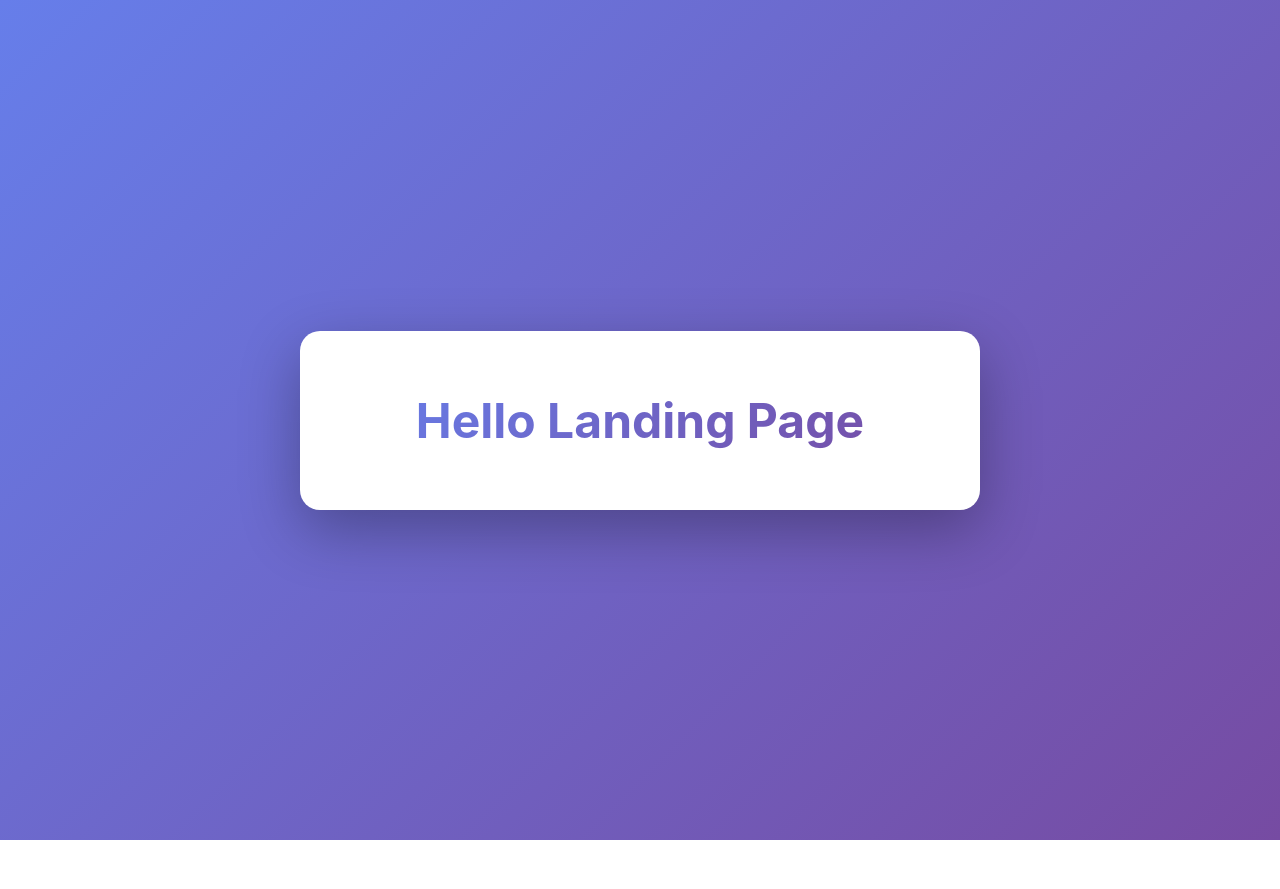
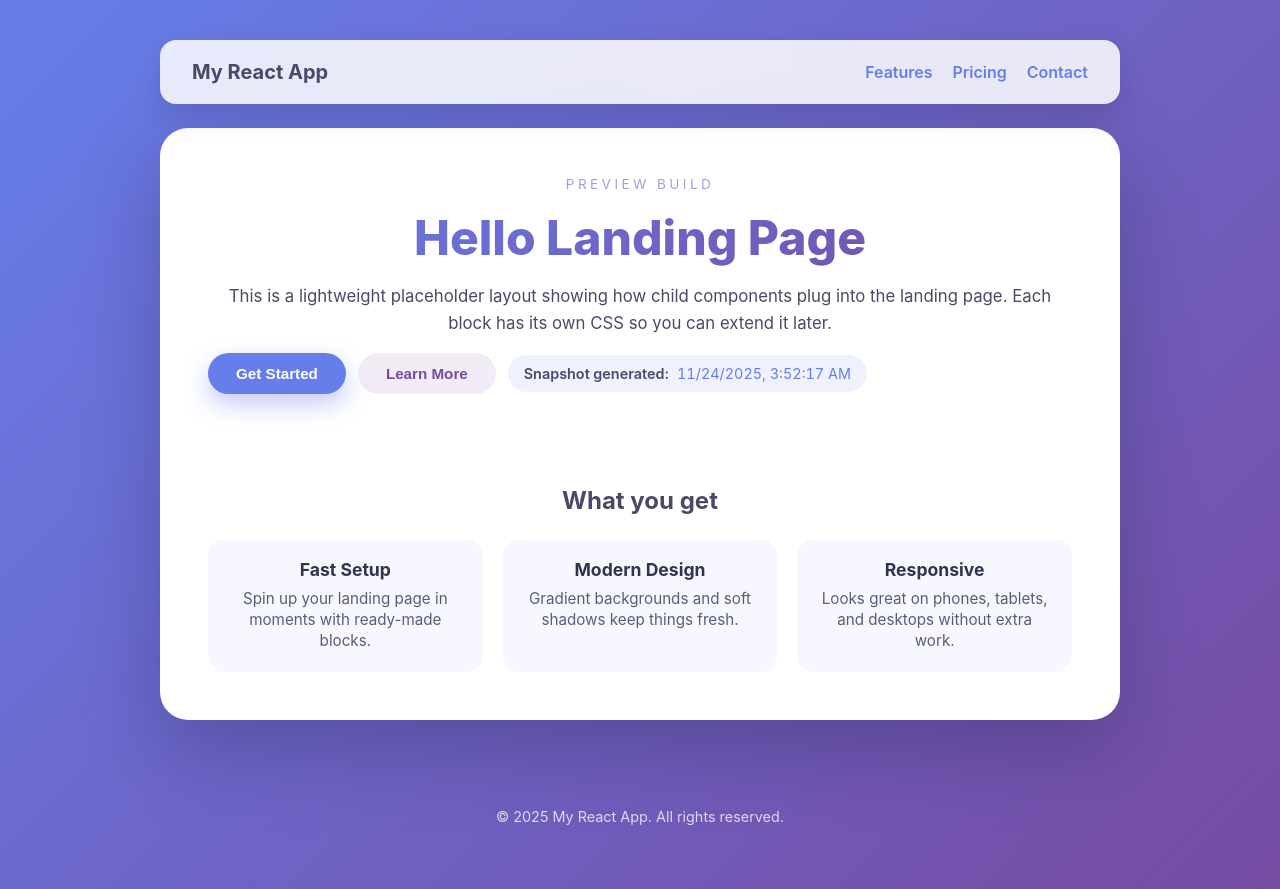
Before and after one commit to SpencerWang77/AI-Generated-YouTube-Timestamps, a React (Create React App) app: page / in a window 1280 px wide. Before the commit the page ends 840 px from the top, so only its background shows below. Built offline with nearby package versions, Linux system fonts and the light colour scheme.

Commit message:
components write 1

```diff
--- a/src/unAuth/LandingPage.css
+++ b/src/unAuth/LandingPage.css
@@ -4,23 +4,44 @@
   align-items: center;
   justify-content: center;
   background: linear-gradient(135deg, #667eea 0%, #764ba2 100%);
-  padding: 20px;
+  padding: 40px 20px;
+}
+
+.landing-shell {
+  width: 100%;
+  max-width: 960px;
+  display: flex;
+  flex-direction: column;
+  gap: 24px;
 }
 
 .landing-content {
-  text-align: center;
-  background: white;
-  padding: 60px 40px;
-  border-radius: 20px;
-  box-shadow: 0 20px 60px rgba(0, 0, 0, 0.3);
-  max-width: 600px;
-  width: 100%;
+  background: #ffffff;
+  padding: 48px;
+  border-radius: 28px;
+  box-shadow: 0 30px 80px rgba(17, 18, 53, 0.25);
+  display: flex;
+  flex-direction: column;
+  gap: 32px;
+}
+
+.landing-hero {
+  display: flex;
+  flex-direction: column;
+  gap: 16px;
+}
+
+.landing-kicker {
+  text-transform: uppercase;
+  letter-spacing: 0.25em;
+  font-size: 0.85rem;
+  color: #9fa4d4;
+  margin: 0;
 }
 
 .landing-title {
   font-size: 3rem;
-  font-weight: 700;
-  color: #333;
+  font-weight: 800;
   margin: 0;
   background: linear-gradient(135deg, #667eea 0%, #764ba2 100%);
   -webkit-background-clip: text;
@@ -28,12 +49,53 @@
   background-clip: text;
 }
 
+.landing-description {
+  margin: 0;
+  font-size: 1.05rem;
+  color: #4a4a68;
+  line-height: 1.6;
+}
+
+.landing-actions {
+  display: flex;
+  flex-wrap: wrap;
+  gap: 12px;
+  align-items: center;
+}
+
+.landing-primary,
+.landing-secondary {
+  border: none;
+  border-radius: 999px;
+  padding: 12px 28px;
+  font-size: 0.95rem;
+  font-weight: 600;
+  cursor: pointer;
+  transition: transform 0.15s ease, box-shadow 0.15s ease;
+}
+
+.landing-primary {
+  background: #667eea;
+  color: #fff;
+  box-shadow: 0 10px 25px rgba(102, 126, 234, 0.4);
+}
+
+.landing-secondary {
+  background: rgba(118, 75, 162, 0.1);
+  color: #764ba2;
+}
+
+.landing-primary:hover,
+.landing-secondary:hover {
+  transform: translateY(-1px);
+}
+
 @media (max-width: 768px) {
   .landing-title {
-    font-size: 2rem;
+    font-size: 2.25rem;
   }
 
   .landing-content {
-    padding: 40px 30px;
+    padding: 32px;
   }
 }
--- a/src/unAuth/LandingPage.js
+++ b/src/unAuth/LandingPage.js
@@ -1,11 +1,33 @@
 import React from 'react';
+import NavBar from './components/NavBar';
+import Bumpups from './components/Bumpups';
+import Timestamp from './components/Timestamp';
+import Footer from './components/Footer';
 import './LandingPage.css';
 
 function LandingPage() {
   return (
     <div className="landing-page">
-      <div className="landing-content">
-        <h1 className="landing-title">Hello Landing Page</h1>
+      <div className="landing-shell">
+        <NavBar />
+        <div className="landing-content">
+          <section className="landing-hero">
+            <p className="landing-kicker">Preview Build</p>
+            <h1 className="landing-title">Hello Landing Page</h1>
+            <p className="landing-description">
+              This is a lightweight placeholder layout showing how child components plug
+              into the landing page. Each block has its own CSS so you can extend it
+              later.
+            </p>
+            <div className="landing-actions">
+              <button className="landing-primary">Get Started</button>
+              <button className="landing-secondary">Learn More</button>
+              <Timestamp />
+            </div>
+          </section>
+          <Bumpups />
+        </div>
+        <Footer />
       </div>
     </div>
   );
--- a/src/unAuth/components/Bumpups.css
+++ b/src/unAuth/components/Bumpups.css
@@ -0,0 +1,36 @@
+.bumpups {
+  margin-top: 40px;
+}
+
+.bumpups-title {
+  text-align: center;
+  font-size: 1.5rem;
+  color: #4a4a68;
+  margin-bottom: 24px;
+}
+
+.bumpups-grid {
+  display: grid;
+  grid-template-columns: repeat(auto-fit, minmax(180px, 1fr));
+  gap: 20px;
+}
+
+.bumpup-card {
+  background: #f7f8ff;
+  padding: 20px;
+  border-radius: 16px;
+  box-shadow: inset 0 1px 0 rgba(255, 255, 255, 0.6);
+}
+
+.bumpup-card h3 {
+  margin: 0 0 8px;
+  font-size: 1.1rem;
+  color: #33334d;
+}
+
+.bumpup-card p {
+  margin: 0;
+  color: #5b5b7a;
+  line-height: 1.4;
+  font-size: 0.95rem;
+}
--- a/src/unAuth/components/Bumpups.js
+++ b/src/unAuth/components/Bumpups.js
@@ -0,0 +1,35 @@
+import React from 'react';
+import './Bumpups.css';
+
+const highlights = [
+  {
+    title: 'Fast Setup',
+    description: 'Spin up your landing page in moments with ready-made blocks.',
+  },
+  {
+    title: 'Modern Design',
+    description: 'Gradient backgrounds and soft shadows keep things fresh.',
+  },
+  {
+    title: 'Responsive',
+    description: 'Looks great on phones, tablets, and desktops without extra work.',
+  },
+];
+
+function Bumpups() {
+  return (
+    <section className="bumpups">
+      <h2 className="bumpups-title">What you get</h2>
+      <div className="bumpups-grid">
+        {highlights.map(({ title, description }) => (
+          <article key={title} className="bumpup-card">
+            <h3>{title}</h3>
+            <p>{description}</p>
+          </article>
+        ))}
+      </div>
+    </section>
+  );
+}
+
+export default Bumpups;
--- a/src/unAuth/components/Footer.css
+++ b/src/unAuth/components/Footer.css
@@ -0,0 +1,12 @@
+.landing-footer {
+  margin-top: 40px;
+  padding: 24px;
+  text-align: center;
+  color: #f7f8ff;
+  font-size: 0.9rem;
+  opacity: 0.8;
+}
+
+.landing-footer p {
+  margin: 0;
+}
--- a/src/unAuth/components/Footer.js
+++ b/src/unAuth/components/Footer.js
@@ -0,0 +1,14 @@
+import React from 'react';
+import './Footer.css';
+
+function Footer() {
+  const year = new Date().getFullYear();
+
+  return (
+    <footer className="landing-footer">
+      <p>© {year} My React App. All rights reserved.</p>
+    </footer>
+  );
+}
+
+export default Footer;
--- a/src/unAuth/components/NavBar.css
+++ b/src/unAuth/components/NavBar.css
@@ -0,0 +1,39 @@
+.nav-bar {
+  display: flex;
+  align-items: center;
+  justify-content: space-between;
+  padding: 20px 32px;
+  background: rgba(255, 255, 255, 0.85);
+  backdrop-filter: blur(10px);
+  border-radius: 16px;
+  box-shadow: 0 12px 30px rgba(0, 0, 0, 0.12);
+}
+
+.nav-brand {
+  font-size: 1.25rem;
+  font-weight: 700;
+  color: #4a4a68;
+}
+
+.nav-links {
+  display: flex;
+  gap: 20px;
+}
+
+.nav-links a {
+  text-decoration: none;
+  font-weight: 600;
+  color: #667eea;
+  transition: color 0.2s ease;
+}
+
+.nav-links a:hover {
+  color: #764ba2;
+}
+
+@media (max-width: 600px) {
+  .nav-bar {
+    flex-direction: column;
+    gap: 12px;
+  }
+}
--- a/src/unAuth/components/NavBar.js
+++ b/src/unAuth/components/NavBar.js
@@ -0,0 +1,17 @@
+import React from 'react';
+import './NavBar.css';
+
+function NavBar() {
+  return (
+    <nav className="nav-bar">
+      <div className="nav-brand">My React App</div>
+      <div className="nav-links">
+        <a href="#features">Features</a>
+        <a href="#pricing">Pricing</a>
+        <a href="#contact">Contact</a>
+      </div>
+    </nav>
+  );
+}
+
+export default NavBar;
--- a/src/unAuth/components/Timestamp.css
+++ b/src/unAuth/components/Timestamp.css
@@ -0,0 +1,19 @@
+.timestamp {
+  display: inline-flex;
+  align-items: center;
+  gap: 8px;
+  padding: 10px 16px;
+  background: rgba(102, 126, 234, 0.1);
+  border-radius: 999px;
+  font-size: 0.9rem;
+  color: #4a4a68;
+}
+
+.timestamp span {
+  font-weight: 600;
+}
+
+.timestamp time {
+  font-variant-numeric: tabular-nums;
+  color: #667eea;
+}
--- a/src/unAuth/components/Timestamp.js
+++ b/src/unAuth/components/Timestamp.js
@@ -0,0 +1,15 @@
+import React, { useMemo } from 'react';
+import './Timestamp.css';
+
+function Timestamp() {
+  const timestamp = useMemo(() => new Date(), []);
+
+  return (
+    <div className="timestamp">
+      <span>Snapshot generated:</span>
+      <time dateTime={timestamp.toISOString()}>{timestamp.toLocaleString()}</time>
+    </div>
+  );
+}
+
+export default Timestamp;
```
